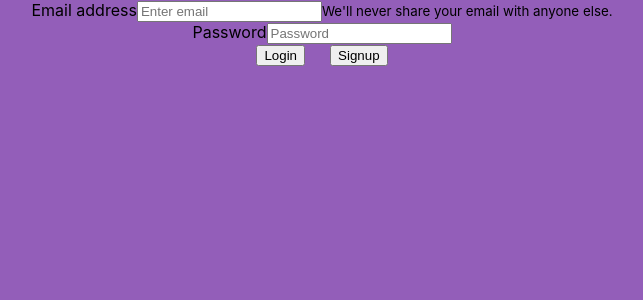
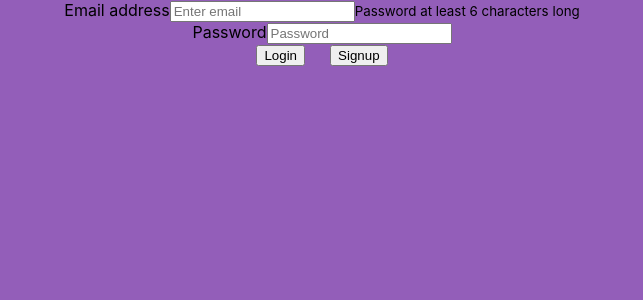
Before and after one commit to Leonard-Wang-2000/QWER-Hacks, a React (Create React App) app in the folder my-app/: page / in a window 1280 px wide. Shown: the top 300 px of the page, without its empty margins (318-961 px from the left). Built offline with nearby package versions, Linux system fonts and the light colour scheme; no server answers.

Commit message:
Login and Signup authentification complete, just not formatted

```diff
--- a/my-app/src/App.js
+++ b/my-app/src/App.js
@@ -1,5 +1,4 @@
 import React from "react";
-import Tile from "./Components/Tile.js";
 import "./App.css";
 import fire from "./config/fire";
 import Home from "./Home";
--- a/my-app/src/Login.js
+++ b/my-app/src/Login.js
@@ -59,7 +59,7 @@ class Login extends Component {
               placeholder="Enter email"
             />
             <small id="emailHelp" className="form-text text-muted">
-              We'll never share your email with anyone else.
+              Password at least 6 characters long
             </small>
           </div>
           <div className="form-group">
```
Also changed, not shown: my-app/src/Login.css (added).
